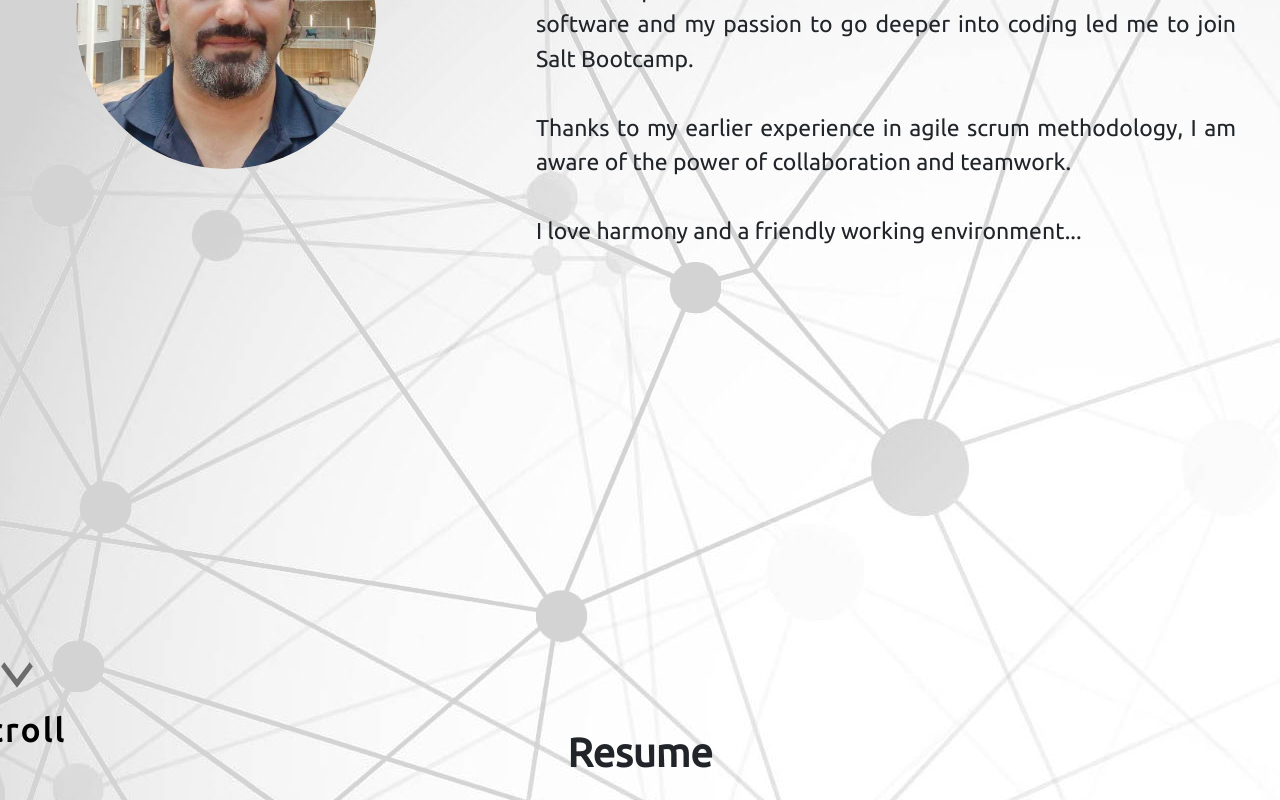
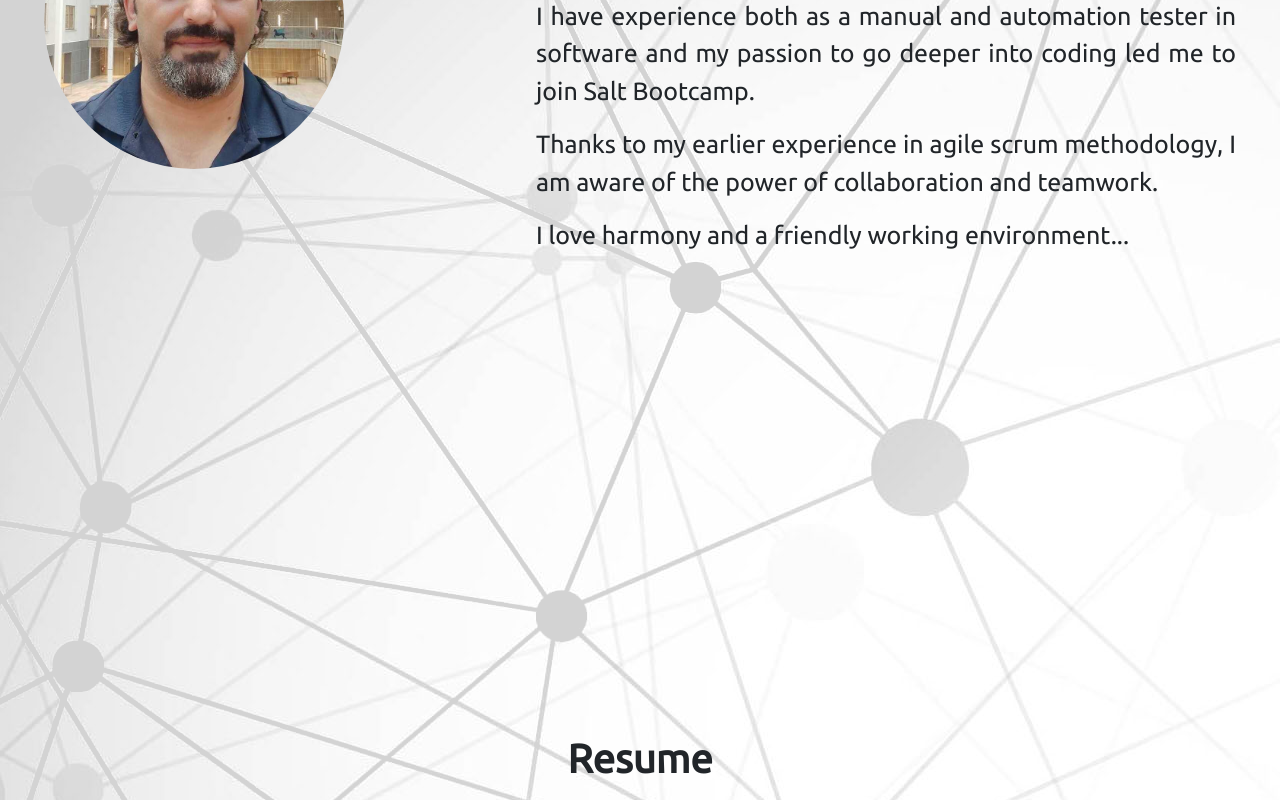
Before and after one commit to cetinarslan-it/portfolio, a React (Create React App) app: page / in a window 1280 px wide. Shown: the part 1140-1940 px from the top of the page. Built offline with nearby package versions, Linux system fonts and the light colour scheme.

Commit message:
refactored responsiveness

```diff
--- a/src/pages/aboutMe/AboutMe.jsx
+++ b/src/pages/aboutMe/AboutMe.jsx
@@ -4,7 +4,6 @@ import Person from "../../images/myPicture.png";
 
 function AboutMe() {
   return (
-    <>
     <div className="about__main__container" id="about">
       <h1>About me...</h1>
       <hr className="w-75" />
@@ -16,33 +15,21 @@ function AboutMe() {
           <p>
             Coding has always been an area that I have been interested in.
             Moving to Sweden gave me a big chance to start a new career.
-            <br />
-            <br />I have experience both as a manual and automation tester in
-            software and my passion to go deeper into coding led me to join Salt
+          </p>
+          <p>
+            I have experience both as a manual and automation tester in software
+            and my passion to go deeper into coding led me to join Salt
             Bootcamp.
-            <br />
-            <br />
+          </p>
+          <p>
             Thanks to my earlier experience in agile scrum methodology, I am
             aware of the power of collaboration and teamwork.
-            <br />
-            <br />
-            I love harmony and a friendly working environment...
-            <br />
           </p>
+          <p>I love harmony and a friendly working environment...</p>
         </div>
       </div>
-
     </div>
-     <section id="section06" className="demo">
-     <a href="#resume">
-       <span></span>Scroll
-     </a>
-   </section>
-
-   </>
-
   );
-
 }
 
 export default AboutMe;
--- a/src/pages/aboutMe/aboutMe.css
+++ b/src/pages/aboutMe/aboutMe.css
@@ -37,15 +37,14 @@ hr{
   min-width: 500px;
   text-align: justify;
   text-justify: inter-word;
-}
-
-.about__main__container-text p {
- font-size: 25px;
+  font-size: 25px;
+  margin-right: 2rem;
+  margin-left: 2rem;
 }
 
 .demo a {
   position: absolute;
-  margin-top: -10%;
+  margin-top: -15%;
   margin-left: 47%;
   z-index: 2;
   display: inline-block;
@@ -63,23 +62,7 @@ hr{
   opacity: .6;
 }
 
-#section06 a {
-  padding-top: 60px;
-}
 
-#section06 a span {
-  position: absolute;
-  top: 0;
-  left: 35%;
-  width: 30px;
-  height: 30px;
-  border-left: 6px solid black;
-  border-bottom: 6px solid black;
-  -webkit-transform: rotateZ(-90deg);
-  transform: rotateZ(-90deg);
-  -webkit-animation: sdb06 3s infinite;
-  animation: sdb06 6s infinite;
-}
 
 @-webkit-keyframes sdb06 {
   0% {
@@ -127,58 +110,54 @@ hr{
     margin-right: 2rem;
   }
 
+  .about__main__container-text {
+    font-size: 25px;
+    margin-right: 2rem;
+    margin-left: 2rem;
+  }
+
   .demo a {
-    margin-top: -10%;
-    margin-left: 45%;
+    margin-top: -25%;
+    margin-left: 46%;
+    font-size: 2rem;
   }
-}
-.about__main__container-text {
-  min-width:300px;
+
 }
 
-.about__main__container-text p {
-  font-size: 23px;
- }
+@media only screen and (max-width: 900px) {
 
- @media only screen and (max-width: 900px) {
   .demo a {
     margin-top: -35%;
-    margin-left: 44%;
+    margin-left: 45%;
+    font-size: 2rem;
   }
 }
 
+
 @media only screen and (max-width: 600px) {
+
   .about__main__container h1 {
     font-size: 26px;
-    margin-bottom: 2rem;
+    margin-bottom: 4rem;
   }
 
-  .about__main__ontainer img {
-    width: 150px;
-    height: 150px;
+  .about__main__container img {
+    width: 180px;
+    height: 180px;
+    margin-right: 2rem;
   }
 
   .about__main__container-text {
-    max-width: 300px;
-    margin: 0 1rem;
+    font-size: 20px;
+    margin-right: 2rem;
+    margin-left: 2rem;
+    max-width: 560px;
+    min-width: 270px;
   }
 
-  .about__main__container-text p {
-    font-size: 20px;
-   }
-
-   .demo a {
-    font-size: 1.3rem;
+  .demo a {
     margin-top: -60%;
-    margin-left: 42%;
+    margin-left: 37%;
+    font-size: 1.5rem;
   }
-
-  #section06 a span {
-    left: 40%;
-    width: 20px;
-    height: 20px;
-    border-left: 4px solid black;
-    border-bottom: 4px solid black;
-  }
-
 }
--- a/src/pages/contact/contact.css
+++ b/src/pages/contact/contact.css
@@ -17,7 +17,7 @@
   margin: 0 auto;
   border-radius: 4px;
   width: 70%;
-  min-width: 400px;
+  min-width: 270px;
   transition: all 0.1s;
   border: 1px solid #c8c5c5;
   border-radius: 10px;
--- a/src/pages/footer/footer.css
+++ b/src/pages/footer/footer.css
@@ -77,3 +77,22 @@
     margin-bottom: 1rem;
   }
 }
+
+@media only screen and (max-width: 400px) {
+  .footer_container {
+    font-size: 0.8rem;
+  }
+
+  .footer__container--links img {
+    height: 25px;
+    width: 25px;
+  }
+
+  .mail-box img {
+    width: 35px;
+  }
+
+  .addPadding {
+    font-size: 0.6rem;
+  }
+}
--- a/src/pages/navigationBar/NavigationBar.js
+++ b/src/pages/navigationBar/NavigationBar.js
@@ -19,7 +19,7 @@ function NavigationBar() {
       <Navbar
         className="navigation__container"
         style={{
-          zIndex: "2",
+          zIndex: "4",
           position: "fixed",
           top: "0",
           width: "100%",
--- a/src/pages/portfolio/portfolio.css
+++ b/src/pages/portfolio/portfolio.css
@@ -67,17 +67,6 @@
   justify-content: center;
 }
 
-@media only screen and (max-width: 900px) {
-
-  .portfolio__main__container p {
-   font-size:smaller;
-  }
-
-  #portfolio__card__container {
-    width: 95%;
-    padding: 0.5rem 1rem;
-  }
-}
 
 .demo a {
   position: absolute;
@@ -143,3 +132,16 @@
     opacity: 0;
   }
 }
+
+
+@media only screen and (max-width: 900px) {
+
+  .portfolio__main__container p {
+   font-size:smaller;
+  }
+
+  #portfolio__card__container {
+    width: 95%;
+    padding: 0.5rem 1rem;
+  }
+}
```
